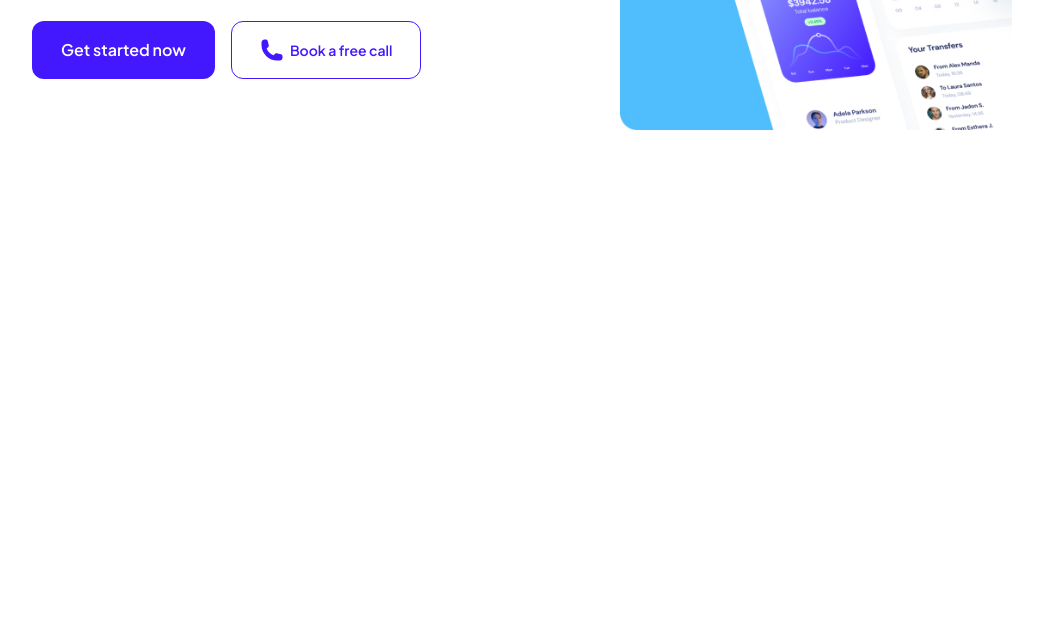
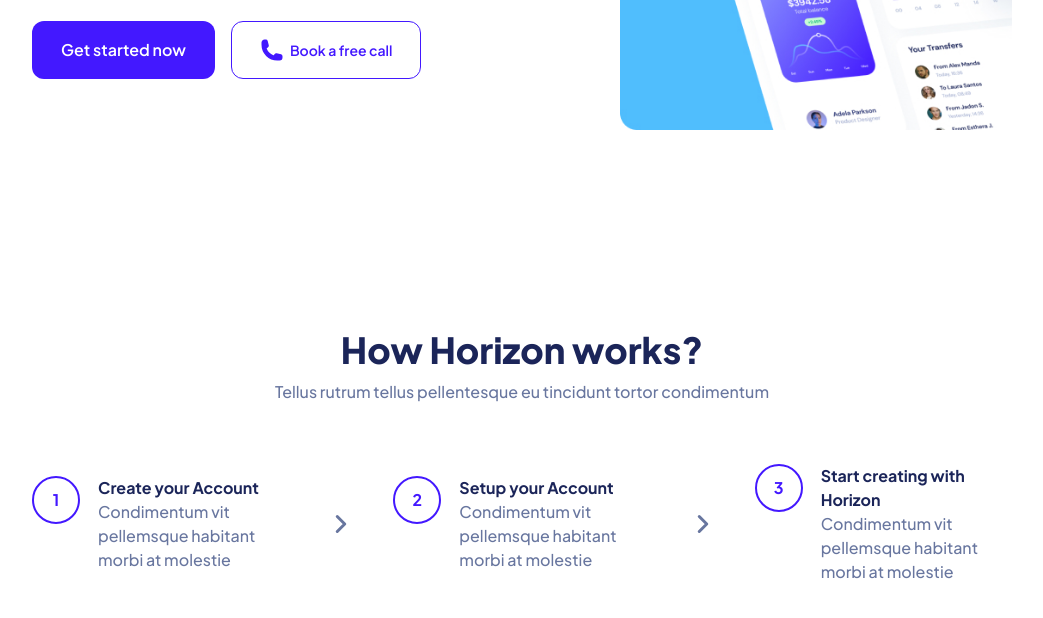
Before and after one commit to Terezie-Mazacova/tailwind-horizonUI, a website: page index.html in a window 1280 px wide. Shown: the part 506-1124 px from the top of the page, without its empty margins (118-1161 px from the left). Before the commit the page ends 800 px from the top, so only its background shows below. Drawn offline with Linux system fonts and the light colour scheme.

Commit message:
hotova sekce How Horizon works?

```diff
--- a/index.html
+++ b/index.html
@@ -14,7 +14,7 @@
 </head>
 <body class="font-jakarta max-w-1440 my-0 mx-auto pl-[150px] pr-[150px]">
     <header>
-        <div>
+        <div class="pb-20">
             <div class="flex justify-between items-center py-6">
                 <div>
                     <a href="#">
@@ -68,5 +68,68 @@
             </div>
         </div>
     </header>
+
+    <main>
+        <!-- Section - How Horizon works? -->
+        <div class="flex flex-col gap-[60px] py-[120px]">
+            <div class="text-center">
+                <h2 class="text-4xl font-extrabold text-secondary-dark-grey-900 mb-[10px]">How Horizon works?</h2>
+                <p class="text-base font-medium text-secondary-dark-grey-600">Tellus rutrum tellus pellentesque eu tincidunt tortor condimentum</p>
+            </div>
+
+            <div class="flex gap-10 items-center">
+                <div class="flex gap-[18px]">
+                    <div class="border-2 w-12 h-12 border-primary-purple-blue-500 rounded-full">
+                        <p class="flex justify-center text-base font-bold text-primary-purple-blue-500 px-5 py-[10px]">1</p>
+                    </div>
+                    <div>
+                        <h3 class="text-base font-bold text-secondary-dark-grey-900">Create your Account</h3>
+                        <p class="text-base font-medium text-secondary-dark-grey-600">Condimentum vit pellemsque habitant morbi at molestie</p>
+                    </div>
+                </div>
+
+                <!-- Icon -->
+                <div>
+                    <svg xmlns="http://www.w3.org/2000/svg" fill="none" viewBox="0 0 24 24" stroke-width="3" stroke="currentColor" class="size-6 text-secondary-dark-grey-600">
+                        <path stroke-linecap="round" stroke-linejoin="round" d="m8.25 4.5 7.5 7.5-7.5 7.5" />
+                    </svg>
+                </div>
+
+                <div class="flex gap-[18px]">
+                    <div class="border-2 w-12 h-12 border-primary-purple-blue-500 rounded-full">
+                        <p class="flex justify-center text-base font-bold text-primary-purple-blue-500 px-5 py-[10px]">2</p>
+                    </div>
+                    <div>
+                        <h3 class="text-base font-bold text-secondary-dark-grey-900">Setup your Account</h3>
+                        <p class="text-base font-medium text-secondary-dark-grey-600">Condimentum vit pellemsque habitant morbi at molestie</p>
+                    </div>
+                </div>
+
+                <!-- Icon -->
+                <div>
+                    <svg xmlns="http://www.w3.org/2000/svg" fill="none" viewBox="0 0 24 24" stroke-width="3" stroke="currentColor" class="size-6 text-secondary-dark-grey-600">
+                        <path stroke-linecap="round" stroke-linejoin="round" d="m8.25 4.5 7.5 7.5-7.5 7.5" />
+                    </svg>
+                </div>
+
+                <div class="flex gap-[18px]">
+                    <div class="border-2 w-12 h-12 border-primary-purple-blue-500 rounded-full">
+                        <p class="flex justify-center text-base font-bold text-primary-purple-blue-500 px-5 py-[10px]">3</p>
+                    </div>
+                    <div>
+                        <h3 class="text-base font-bold text-secondary-dark-grey-900">Start creating with Horizon</h3>
+                        <p class="text-base font-medium text-secondary-dark-grey-600">Condimentum vit pellemsque habitant morbi at molestie</p>
+                    </div>
+                </div>
+            </div>
+
+        </div>
+
+
+
+        <div></div>
+        <div></div>
+        <div></div>
+    </main>
 </body>
 </html>
```
Also changed, not shown: output.css.
